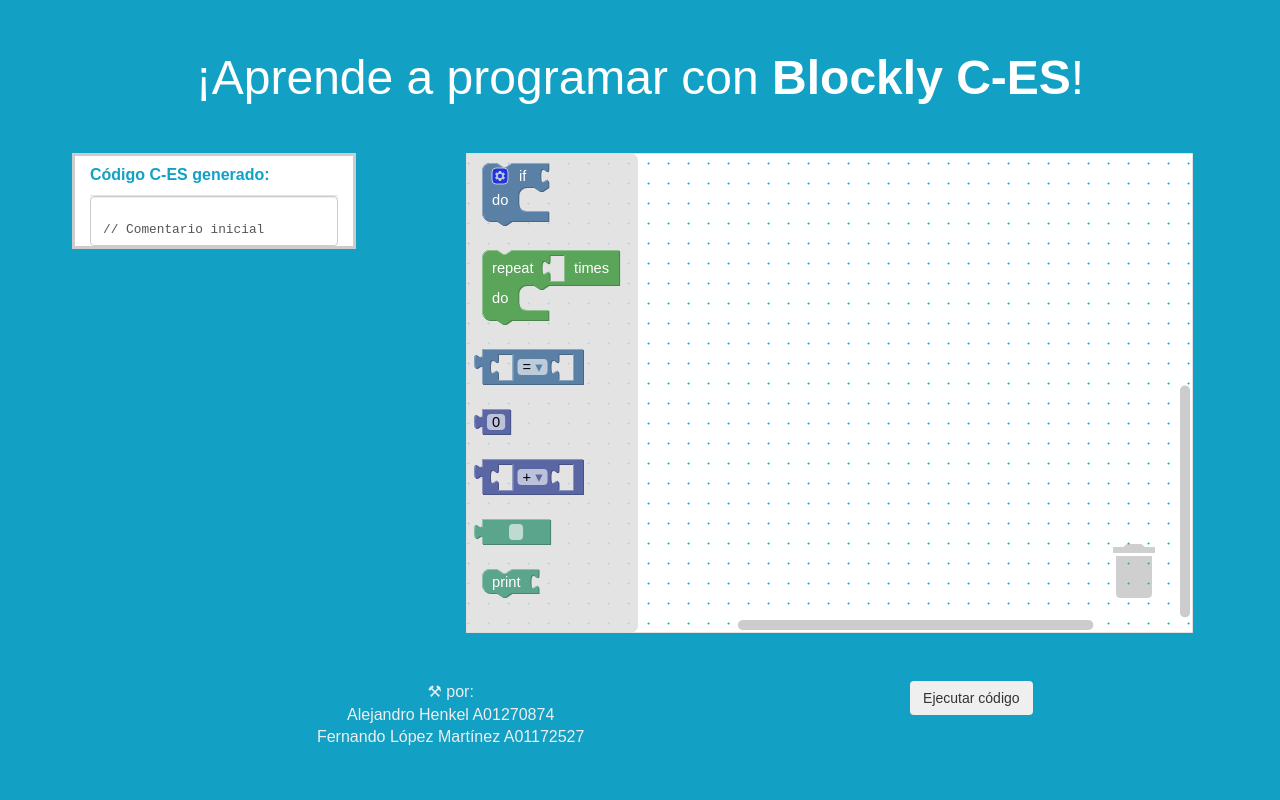
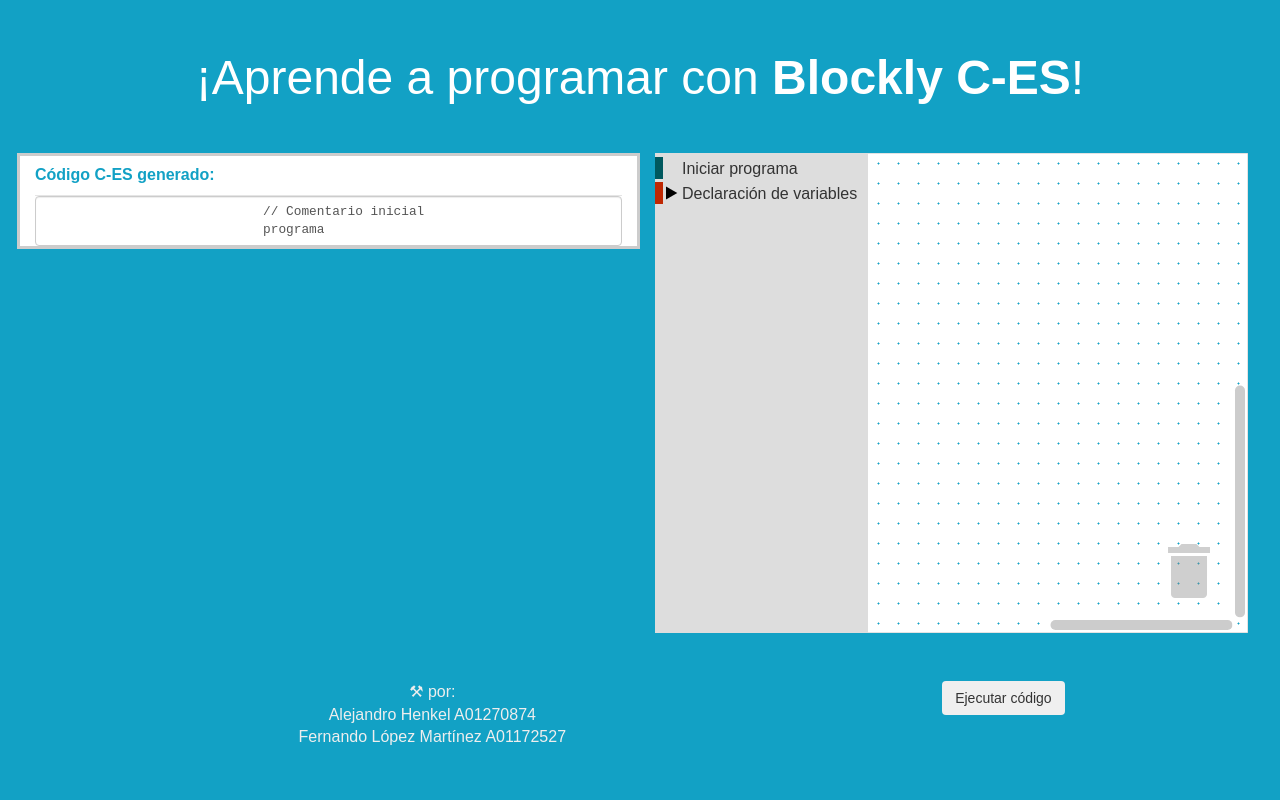
Before and after one commit to AlexHenkel/C-ES, a Flask app: page / in a window 1280 px wide. Run offline with Flask 2, Linux system fonts and the light colour scheme; some libraries are stand-ins or nearby versions.

Commit message:
Add first custom blocks for init and variable declaration

```diff
--- /dev/null
+++ b/static/blockly/blocks/custom.js
@@ -0,0 +1,77 @@
+'use strict';
+goog.provide('Blockly.Blocks.custom');
+goog.require('Blockly.Blocks');
+
+// ********** Iniciar programa **********
+
+Blockly.Blocks['programa'] = {
+   init: function () {
+      this.appendDummyInput().appendField("Programa");
+      this.appendStatementInput("VAR_AND_FUNCS").setCheck(["Variables", "Functions"]);
+      this.appendStatementInput("MAIN").setCheck("Main");
+      this.setColour("#009494");
+      this.setTooltip('Aquí se declara el inicio del programa');
+   }
+};
+
+
+// ********** Declaración de variables **********
+
+Blockly.Blocks['init_variables'] = {
+   init: function () {
+      this.appendDummyInput().appendField("Variables")
+      this.setPreviousStatement(true, "Variables");
+      this.setNextStatement(true, "Variable");
+      this.setColour("#F35B05");
+      this.setTooltip('Aquí se declaran las variables globales');
+   }
+};
+
+Blockly.Blocks['declare_variable'] = {
+   init: function () {
+      this.appendValueInput("INPUT").setCheck("otraVariable")
+      .appendField(new Blockly.FieldDropdown([["numero", "numero"], ["decimal", "decimal"], ["texto", "texto"], ["binario", "binario"]]), "TYPE")
+      .appendField(new Blockly.FieldTextInput("nombreVariable"), "NAME");
+      this.setPreviousStatement(true, "Variable");
+      this.setNextStatement(true, "Variable");
+      this.setColour("#F38C13");
+      this.setTooltip('Aquí se declara una variable');
+   }
+};
+
+Blockly.Blocks['one_more_variable'] = {
+   init: function () {
+      this.appendValueInput("INPUT").setCheck("otraVariable")
+         .appendField(", ")
+         .appendField(new Blockly.FieldTextInput("otraVariable"), "NAME");
+      this.setOutput(true, "otraVariable");
+      this.setColour("#F38C13");
+      this.setTooltip('Aquí se declara otra variable');
+   }
+};
+
+Blockly.Blocks['declare_array'] = {
+   init: function () {
+      this.appendValueInput("INPUT").setCheck("otroArreglo")
+         .appendField("lista de ")
+         .appendField(new Blockly.FieldDropdown([["numero", "numero"], ["decimal", "decimal"], ["texto", "texto"], ["binario", "binario"]]), "TYPE")
+         .appendField("de ")
+         .appendField(new Blockly.FieldNumber(1, 1), "SIZE")
+         .appendField(new Blockly.FieldTextInput("nombreArreglo"), "NAME");
+      this.setPreviousStatement(true, "Variable");
+      this.setNextStatement(true, "Variable");
+      this.setColour("#F0B90C");
+      this.setTooltip('Aquí se declara un arreglo');
+   }
+};
+
+Blockly.Blocks['one_more_array'] = {
+   init: function () {
+      this.appendValueInput("INPUT").setCheck("otroArreglo")
+         .appendField(", ")
+         .appendField(new Blockly.FieldTextInput("otroArreglo"), "NAME");
+      this.setOutput(true, "otroArreglo");
+      this.setColour("#F0B90C");
+      this.setTooltip('Aquí se declara otra variable');
+   }
+};
--- /dev/null
+++ b/static/blockly/generators/javascript/custom.js
@@ -0,0 +1,85 @@
+// ********** Iniciar programa **********
+
+Blockly.JavaScript['programa'] = function (block) {
+   var variablesAndFuntions = Blockly.JavaScript.statementToCode(block, 'VAR_AND_FUNCS');
+   var main = Blockly.JavaScript.statementToCode(block, 'MAIN');
+   var code = '';
+
+   if (variablesAndFuntions === "") {
+      code = '  programa\n\n{\n' + main + '\n  }';
+   } else {
+      code = '  programa\n\n' + variablesAndFuntions + '\n  {\n' + main + '\n  }';
+   }
+   return code;
+};
+
+
+// ********** Declaración de variables **********
+
+Blockly.JavaScript['init_variables'] = function (block) {
+   var variables = Blockly.JavaScript.statementToCode(block, 'VARIABLES');
+   var code = 'variables: \n' + variables;
+   return code;
+};
+
+Blockly.JavaScript['declare_variable'] = function (block) {
+   var type = block.getFieldValue('TYPE');
+   var name = block.getFieldValue('NAME');
+   var inputs = Blockly.JavaScript.statementToCode(block, 'INPUT').trim();
+   var code = '';
+   console.log('declare_variable', inputs, name, type);
+
+   if (inputs != "") {
+      code = type + ' ' + name + ', ' + inputs + ';\n';
+   } else {
+      code = type + ' ' + name + ';\n';
+   }
+   return code;
+};
+
+Blockly.JavaScript['one_more_variable'] = function (block) {
+   var name = block.getFieldValue('NAME');
+   var inputs = Blockly.JavaScript.statementToCode(block, 'INPUT').trim();
+   var code = '';
+   console.log('one_more_variable', inputs, name);
+
+   if (inputs != "") {
+      code = name + ', ' + inputs;
+   } else {
+      code = name;
+   }
+
+   code.trim()
+   return code;
+};
+
+Blockly.JavaScript['declare_array'] = function (block) {
+   var type = block.getFieldValue('TYPE');
+   var name = block.getFieldValue('NAME');
+   var size = block.getFieldValue('SIZE');
+   var inputs = Blockly.JavaScript.statementToCode(block, 'INPUT').trim();
+   var code = '';
+   console.log('declare_array', inputs, name, type, size);
+
+   if (inputs != "") {
+      code = 'lista de ' + type + ' de ' + size + ' ' + name + ', ' + inputs + ';\n';
+   } else {
+      code = 'lista de ' + type + ' de ' + size + ' ' + name + ';\n';
+   }
+
+   return code;
+};
+
+Blockly.JavaScript['one_more_array'] = function (block) {
+   var name = block.getFieldValue('NAME');
+   var inputs = Blockly.JavaScript.statementToCode(block, 'INPUT').trim();
+   var code = '';
+   console.log('one_more_array', inputs, name);
+
+   if (inputs != "") {
+      code = name + ', ' + inputs;
+   } else {
+      code = name;
+   }
+   return code;
+};
--- a/templates/index.html
+++ b/templates/index.html
@@ -12,10 +12,12 @@
     <script src="./../static/blockly/blocks_compressed.js"></script>
     <script src="./../static/blockly/msg/js/en.js"></script>
     <script src="./../static/blockly/javascript_compressed.js"></script>
+   <script src="./../static/blockly/generators/javascript/custom.js"></script>
+   <script src="./../static/blockly/blocks/custom.js"></script>
 </head>
 
 <body>
-    <div class="container main">
+    <div class="container-fluid main">
         <div class="row">
             <div class="col">
                 <h1 class="text-center">¡Aprende a programar con <strong>Blockly C-ES</strong>!</h1>
@@ -23,9 +25,9 @@
         </div>
 
         <div class="row blockly">
-            <div id="blocklyDiv" class="col-xs-12 col-md-8"></div>
+            <div id="blocklyDiv" class="col-xs-12 col-md-6"></div>
 
-            <div class="col-xs-12 col-md-3 offset-md-1 code-wrapper">
+            <div class="col-xs-12 col-md-6 code-wrapper">
                 <form>
                     <fieldset>
                         <legend>Código C-ES generado:</legend>
@@ -135,19 +137,25 @@
         </div>
     </div>
 
-    <xml id="toolbox" style="display: none">
-        <block type="controls_if"></block>
-        <block type="controls_repeat_ext"></block>
-        <block type="logic_compare"></block>
-        <block type="math_number"></block>
-        <block type="math_arithmetic"></block>
-        <block type="text"></block>
-        <block type="text_print"></block>
+   <xml id="toolbox" style="display: none">
+      <category name="Iniciar programa" colour="#00585E">
+         <block type="programa"></block>
+      </category>
+      <category name="Declaración de variables" colour="#BF2803">
+         <category name="Inicio de variables" colour="#F35B05">
+            <block type="init_variables"></block>
+         </category>
+         <category name="Variables" colour="#F38C13">
+            <block type="declare_variable"></block>
+            <block type="one_more_variable"></block>
+         </category>
+         <category name="Arreglos" colour="#F0B90C">
+            <block type="declare_array"></block>
+            <block type="one_more_array"></block>
+         </category>
+      </category>
 
-        <!-- <category name="Condiciones">
-            <block type="condiciones_si_sucede"></block>
-        </category> -->
-    </xml>
+   </xml>
 
     <script src="https://code.jquery.com/jquery-3.2.1.min.js"></script>
     <script src="https://cdnjs.cloudflare.com/ajax/libs/popper.js/1.12.9/umd/popper.min.js" integrity="sha384-ApNbgh9B+Y1QKtv3Rn7W3mgPxhU9K/ScQsAP7hUibX39j7fakFPskvXusvfa0b4Q"
@@ -171,9 +179,12 @@
         function myUpdateFunction(event) {
             console.log('myUpdateFunction');
             var code = Blockly.JavaScript.workspaceToCode(workspacePlayground);
+            code = code.replace(/^ +/gm, '');
             document.getElementById('textarea').innerHTML = code;
             console.log('code', code);
+
         }
+
         workspacePlayground.addChangeListener(myUpdateFunction);
 
         function executeCode() {
```
